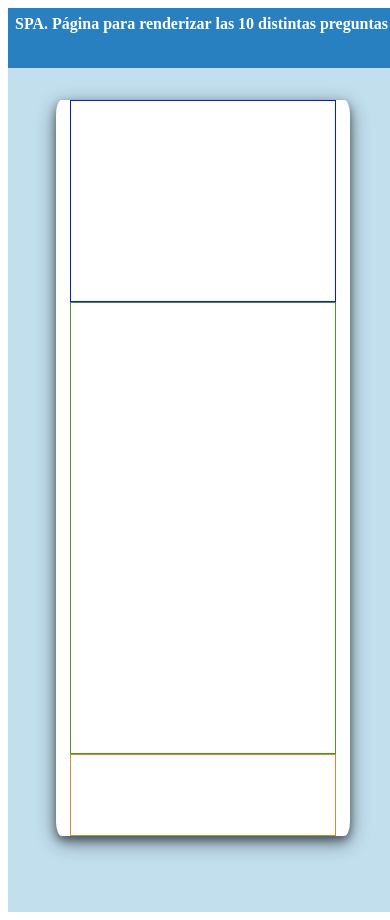
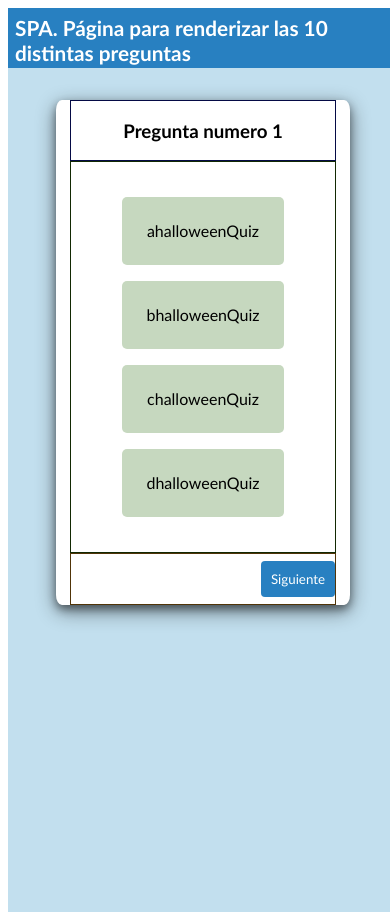
Before and after one commit to TaniuOp/SPA_Quiz_JSAvanzado, a plain HTML site: page pages/question.html in a window 390 px wide. Drawn offline with Linux system fonts and the light colour scheme; no server answers; files whose address does not match are found by name.

Commit message:
ajuste script

```diff
--- a/pages/question.html
+++ b/pages/question.html
@@ -14,9 +14,36 @@
     <main class="mainPage">
         <div class="divCenterSection">
         <section class="quizSection">
-            <section class="questionSection"></section>
-            <section class="answersSection"></section>
-            <section class="submitSection"></section>
+            <section class="questionSection">
+                <h3>Pregunta numero 1</h3>
+            </section>
+            <section class="answersSection">
+                    <ul>
+                        <div class="answerblockone">
+                        <li class="optionone">
+                            <input type="radio" id="optionone" name="halloweenQuiz" value="optone">
+                            <label for="optionone">ahalloweenQuiz</label>
+                        </li>
+                        <li class="optiontwo">
+                            <input type="radio" id="optiontwo" name="halloweenQuiz" value="opttwo">
+                            <label for="optiontwo">bhalloweenQuiz</label>
+                        </li>
+                        </div>
+                        <div class="answerblocktwo">
+                        <li class="optionthree">
+                            <input type="radio" id="optionthree" name="halloweenQuiz" value="optthree">
+                            <label for="optionthree">challoweenQuiz</label>
+                        </li>
+                        <li class="optionfour">
+                            <input type="radio" id="optiontfour" name="halloweenQuiz" value="optfour">
+                            <label for="optiontfour">dhalloweenQuiz</label>
+                        </li>
+                        </div>
+                    </ul>
+            </section>
+            <section class="submitSection">
+                <button id="botonDos">Siguiente</button>
+            </section>
         </section>
         </div>
     </main>
--- a/scripts/script.js
+++ b/scripts/script.js
@@ -1,4 +1,53 @@
-// FIREBASE
+//Creamos variable para indicar el elemento donde irá la pregunta
+const questionDiv =  document.getElementsByClassName("questionSection")[0];
+
+// Obtenemos las preguntas de la API
+let questionsArray;
+const getQuestions = async () => {
+    try{
+        let questionsUrl = await fetch('https://opentdb.com/api.php?amount=10&category=18&type=multiple')
+        let questionsJson = await questionsUrl.json()
+        questionsArray= questionsJson.results
+        console.log (questionsArray)
+        return questionsArray //nos devuelve un array con 10 preguntas. Debemos obtener data "question"
+    }
+    catch (error) {
+        console.log("we had an error obtaining the data")
+    }
+}
+getQuestions()
+
+// mapear cada pregunta, en c/u iteracción. Crear elemento "pregunta" . Sigu. iteracc, elimino nodos y pongo nuevos (.map)
+
+const getQuestionData = () => {
+    questionsArray.map(async(element) => {  //usando map se puede evitar el for
+        let question = await element.question //accedo a la data dentro del elemento
+        // let allQuestion= await [question]
+        console.log(question)        //metemos la question en el h3
+    })
+    return question
+    }
+getQuestionData()
+
+// Imprime la pregunta en el HTML
+// async function showQuestion(){
+//     questionTexts.innerText = await questions;
+// }
+// showQuestion()
+
+
+
+
+
+
+
+
+
+
+
+
+
+    // FIREBASE
 // Import the functions you need from the SDKs you need
 import { initializeApp } from "https://www.gstatic.com/firebasejs/9.1.2/firebase-app.js";
 // TODO: Add SDKs for Firebase products that you want to use
@@ -24,55 +73,9 @@ await setDoc(doc(db, "Halloween", "User"), {
     errors: "7"
 });
 //recoger info de interacción y crear variable (para quiz)
-
-
-
-// QUIZ
-const q = query(collection(db, "Halloween"));
-
-const querySnapshot = await getDocs(q);
-querySnapshot.forEach((doc) => {
-  console.log(doc.id, " => ", doc.data());
-});
-
-
-const questionDiv =  document.getElementsByClassName("questionSection")[0];
-
-// Obtenemos las preguntas de la API
-let questions;
-const getQuestions = async () => {
-    try{
-        let questionsUrl = await fetch('https://opentdb.com/api.php?amount=10&category=18&type=multiple')
-        let questionsJson = await questionsUrl.json()
-        questions= questionsJson.results
-        console.log (questions)
-        return questions
-    }
-    catch (error) {
-        console.log("we had an error obtaining the data")
-    }
-}
-getQuestions()
-
-// mapear cada pregunta, en c/u iteracción. Crear elemento "pregunta" . Sigu. iteracc, elimino nodos y pongo nuevos (.map)
-// const questionTexts =  document.createElement("h3");
-// questionDiv.appendChild(questionTexts);
-
-// // Imprime la pregunta en el HTML
-// async function showQuestion(){
-//     questionTexts.innerText = await questions;
-// }
-// showQuestion()
-
-
-
-/*const getData = () => {
-    dataTransportItems.map(async (element) => {  //usando map se puede evitar el for
-        let latitude = await element.latitude //accedo a la data dentro del elemento (declaro latitud)
-        let longitude = await element.longitude //declaro longitud. Pdte refactorizar con destructuring
-        let id = await element.id
-        let allLocations= await [latitude, longitude]      //creamos un array de arrays
-        L.marker(allLocations).addTo(map); //hacemos un push del array (lat & long)
-        L.marker(allLocations).bindPopup(id).addTo(map); //Con un popup, dibujar el ID del vehículo
-    })
-    }*/
+// Firebase QUIZ
+// const q = query(collection(db, "Halloween"));
+// const querySnapshot = await getDocs(q);
+// querySnapshot.forEach((doc) => {
+//   console.log(doc.id, " => ", doc.data());
+// });
--- a/styles/style.css
+++ b/styles/style.css
@@ -1,4 +1,8 @@
-/* General styles */
+/* GENERAL STYLES */
+*{
+    font-family:'Trebuchet MS', 'Lucida Sans Unicode', 'Lucida Grande', 'Lucida Sans', Arial, sans-serif ;
+}
+
 .headerTitle{
     background-color: #2880c1;
     margin: 0%;
@@ -13,14 +17,15 @@ h1{
     padding: 7px;
 }
 
-/* Sección general del Quiz */
+/* QUIZ SECTION */
+/* Main container */
 .mainPage{
     display: block;
     background: #C2DFEE;
     width: 100vw;
     min-height: 100vh;
 }
-
+/* To center all the content */
 .divCenterSection{
     display: flex;
     flex-wrap: wrap;
@@ -30,7 +35,7 @@ h1{
     padding: 2rem;
 }
 
-/* SPA */
+/* SPA - QUESTION */
 .quizSection{
     width: 90%;
     height: 70%;
@@ -44,35 +49,117 @@ h1{
     box-shadow: 0 4px 8px 0 rgba(0, 0, 0, 0.418), 0 6px 20px 0 rgba(0, 0, 0, 0.473);
 }
 
-
 .questionSection{
     width: 90%;
     min-height: 200px;
     border: 1px solid rgb(0, 26, 255);
+    display: flex;
+    justify-content: center;
 }
 
+/* SPA - ANSWERS */
 .answersSection{
     width: 90%;
     min-height: 450px;
     border: 1px solid rgb(81, 143, 40);
 }
 
+/* blocks to align answers */
+div.answerblockone, div.answerblocktwo{
+    padding: 30px;
+    display: flex;
+    justify-content: space-evenly;
+    flex-wrap: wrap;
+}
+
+ul{
+    list-style-type: none;
+    text-align: center;
+}
+/* answer option list*/
+li{
+    background-color: rgb(198, 216, 191);
+    padding: 40px;
+    margin: 10px;
+    width: 30%;
+    border-radius: 5px;
+}
+
+/* Hide radiobutton */
+.answersSection input[type="radio"] {
+    opacity: 0;
+    position: fixed;
+    width: 0;
+}
+.answersSection label {
+    display: inline-block;
+    padding: 20px 20px;
+}
+
+section.answersSection input[type="radio"]:focus + label {
+    border: 2px solid rgb(50, 202, 164);
+    background-color: rgba(74, 202, 202, 0.144);
+}
+
+/* SUBMIT */
 .submitSection{
     width: 90%;
-    min-height: 80px;
+    min-height: 50px;
     border: 1px solid rgb(207, 143, 46);
+    display: flex;
+    justify-content:right;
 }
 
+button{
+    background-color: #2880c1;
+    color: white;
+    border: none;
+    border-radius: 4px;
+    cursor: pointer;
+    padding: 10px;
+    align-self: center;
+  }
+
+button:hover {
+    background-color: #142f52;
+  }
 
 /* RESPONSIVE */
-@media screen and (max-width: 768px) and (min-width: 400px){
+@media screen and (max-width: 768px){
     h1{
         font-size: 1.3em;
     }
-}
+    .questionSection{
+        border: 1px solid rgb(4, 10, 69);
+        min-height: auto;
+    }
 
-@media screen and (max-width: 401px){
-    h1{
-        font-size: 1em;
+    .answersSection{
+        min-height: fit-content;
+        border: 1px solid rgb(18, 41, 2);
+    }
+
+    .submitSection{
+        max-height: 30px;
+        border: 1px solid rgb(80, 52, 8);
+    }
+
+    div.answerblockone, div.answerblocktwo{
+        padding-bottom: 0%;
+        padding-top: 0%;
+        margin-bottom: 0%;
+        margin-top: 0%;
+    }
+
+    li{
+        background-color: rgb(198, 216, 191);
+        padding: 4px;
+        margin: 8px;
+        width: 90%;
+        height: 60px;
+    }
+
+    ul{
+        padding: 4% 5%;
     }
 }
```
Also changed, not shown: 1 other file.
